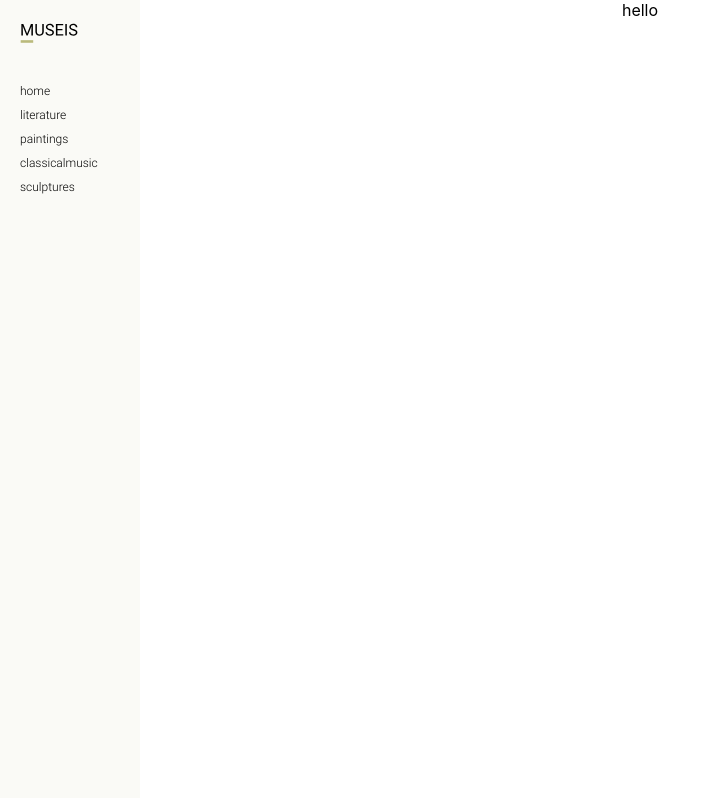
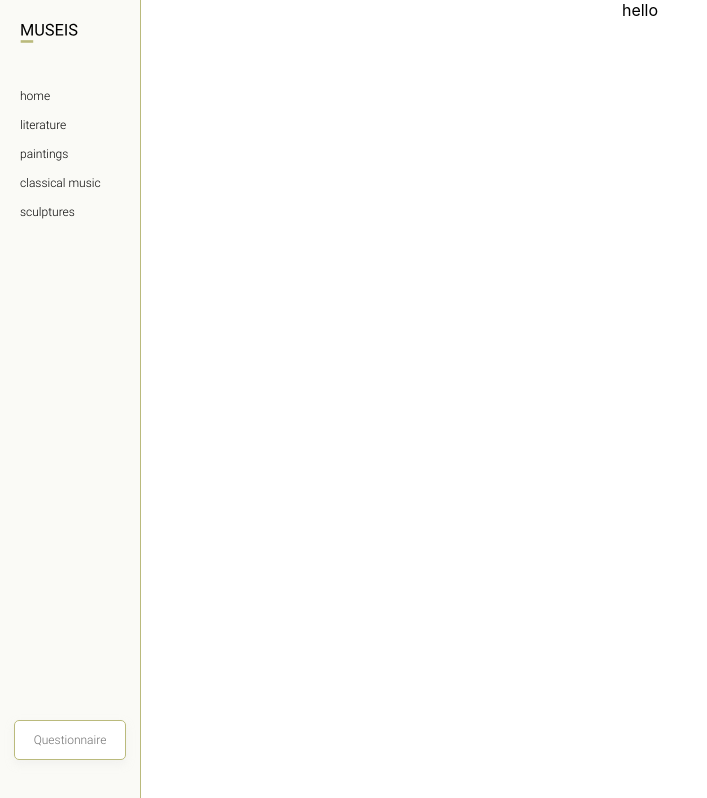
Before and after one commit to nathalia-rus/tsconf-project-museis, a React (Create React App) app: page / in a window 1280 px wide. Shown: the whole page, without its empty margins (0-707 px from the left). Built offline with nearby package versions, Linux system fonts and the light colour scheme.

Commit message:
onto mobile menu

```diff
--- a/src/components/atoms/buttons/index.tsx
+++ b/src/components/atoms/buttons/index.tsx
@@ -10,7 +10,7 @@ class Button extends React.Component<Props, {}> {
     renderIcon(props: Props) {
         switch (props.btn) {
             case EnumBtn.Primary:
-                return <PrimaryBtn {...props}> Primary </PrimaryBtn>
+                return <PrimaryBtn {...props} />
 
             case EnumBtn.Naked:
                 return <NakedBtn {...props} />
--- a/src/components/atoms/buttons/primaryBtn.tsx
+++ b/src/components/atoms/buttons/primaryBtn.tsx
@@ -1,18 +1,49 @@
 import * as React from 'react'
 import styled from 'styled-components'
 import { BtnProps } from 'types'
+import { device } from '../../templates/devices/devices'
 
 const PrimaryBtnStyle = styled.button<StyledProps>`
-    color: ${(props) => (props.disabled === true ? '#C6C6C6' : '#00a5ab')};
+    color: ${(props) => (props.disabled === true ? '#C6C6C6' : '#6F6F6F')};
+    filter: drop-shadow(0px 4px 4px rgba(221, 221, 221, 0.25));
+    border: 1px solid #baba7c;
+    background-color: white;
+    padding-left: 10px;
+    padding-right: 10px;
+    padding-top: 5px;
+    padding-bottom: 5px;
+    border-radius: 5px;
+    width: ${(props) => (props.width ? props.width : 'auto')};
+    height: ${(props) => (props.height ? props.height : '40px')};
+    text-transform: capitalize;
+    font-family: 'Roboto-Light';
+    transition: all 0.1s;
+    cursor: pointer;
+    filter: drop-shadow(0px 4px 4px rgba(221, 221, 221, 0.25));
+
+    @media ${device.desktop} {
+        font-size: 14px;
+    }
+
+    @media ${device.smallest_laptops} {
+        font-size: 12px;
+    }
+
+    :hover {
+        background-color: #baba7c;
+        color: white;
+    }
 `
 
 type StyledProps = {
     disabled?: boolean
+    width?: string
+    height?: string
 }
 
 type Props = BtnProps
 
 const PrimaryBtn: React.FunctionComponent<Props> = (props) => {
-    return <PrimaryBtnStyle>{props.children}</PrimaryBtnStyle>
+    return <PrimaryBtnStyle {...props}>{props.children}</PrimaryBtnStyle>
 }
 export default PrimaryBtn
--- a/src/components/atoms/menuItems/desktopMenuItem.tsx
+++ b/src/components/atoms/menuItems/desktopMenuItem.tsx
@@ -1,4 +1,5 @@
 import * as React from 'react'
+import { Link } from 'react-router-dom'
 import styled from 'styled-components'
 import { MenuItem } from 'types'
 import { device } from '../../templates/devices/devices'
@@ -32,11 +33,13 @@ interface Props {
 
 const DesktopMenuItem: React.FunctionComponent<Props> = (props) => {
     return (
-        <Button btn={EnumBtn.Naked}>
-            <MenuItemStyle isActive={props.isActive}>
-                {props.menuItem.name}
-            </MenuItemStyle>
-        </Button>
+        <Link to={props.menuItem.path}>
+            <Button btn={EnumBtn.Naked}>
+                <MenuItemStyle isActive={props.isActive}>
+                    {props.menuItem.name}
+                </MenuItemStyle>
+            </Button>
+        </Link>
     )
 }
 export default DesktopMenuItem
--- a/src/components/templates/menus/main/mainMenuData.ts
+++ b/src/components/templates/menus/main/mainMenuData.ts
@@ -18,7 +18,7 @@ export const menuItemsObj: MenuItemObj = {
         path: 'paintings',
     },
     classicalmusic: {
-        name: 'classicalmusic',
+        name: 'classical music',
         path: 'classical-music',
     },
     sculptures: {
--- a/src/components/templates/menus/main/mainMenuDesktop.tsx
+++ b/src/components/templates/menus/main/mainMenuDesktop.tsx
@@ -1,9 +1,11 @@
 import * as React from 'react'
+import { Link } from 'react-router-dom'
 import styled from 'styled-components'
 import { MenuItem } from 'types'
+import Button from '../../../atoms/buttons'
 import Icon from '../../../atoms/icons'
 import DesktopMenuItem from '../../../atoms/menuItems/desktopMenuItem'
-import { EnumIcon } from '../../../types/enums'
+import { EnumBtn, EnumIcon } from '../../../types/enums'
 import { device } from '../../devices/devices'
 import { menuItemsIDsListDesktop, menuItemsObj } from './mainMenuData'
 
@@ -26,6 +28,7 @@ const MenuContainer = styled.div`
         top: 0px;
         bottom: 0px;
         background: rgba(186, 186, 124, 0.07);
+        border-right: 1px solid #baba7c;
     }
 
     @media ${device.smallest_laptops} {
@@ -33,6 +36,14 @@ const MenuContainer = styled.div`
         padding-right: 20px;
         width: 100px;
     }
+`
+
+const Bottom = styled.div`
+    position: absolute;
+    bottom: 40px;
+    left: 10%;
+    right: 10%;
+    width: 80%;
 `
 
 class MainMenuDesktop extends React.Component<{}, {}> {
@@ -53,6 +64,14 @@ class MainMenuDesktop extends React.Component<{}, {}> {
                         )
                     }
                 )}
+
+                <Bottom>
+                    <Link to={'questionnaire'}>
+                        <Button width="100%" btn={EnumBtn.Primary}>
+                            questionnaire
+                        </Button>
+                    </Link>
+                </Bottom>
             </MenuContainer>
         )
     }
```
